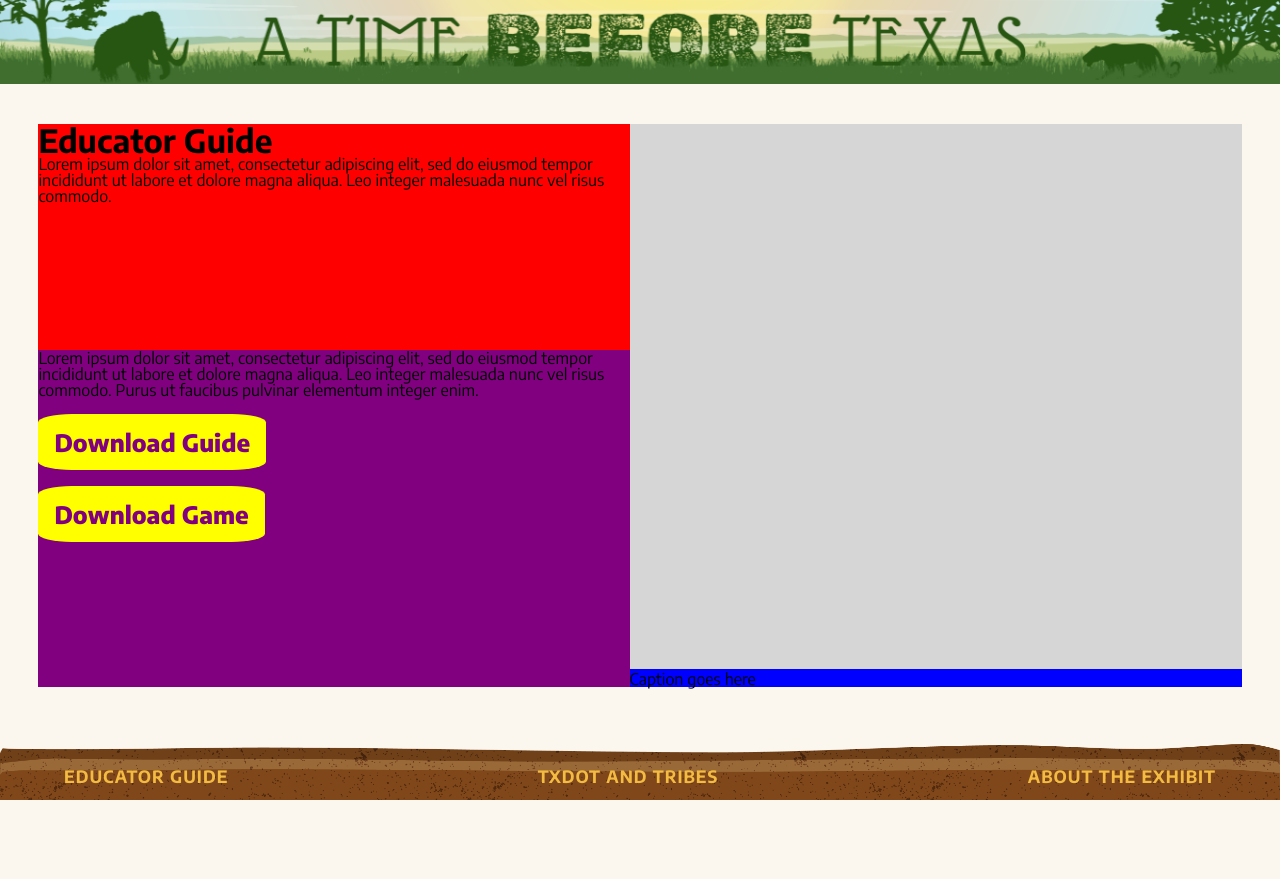
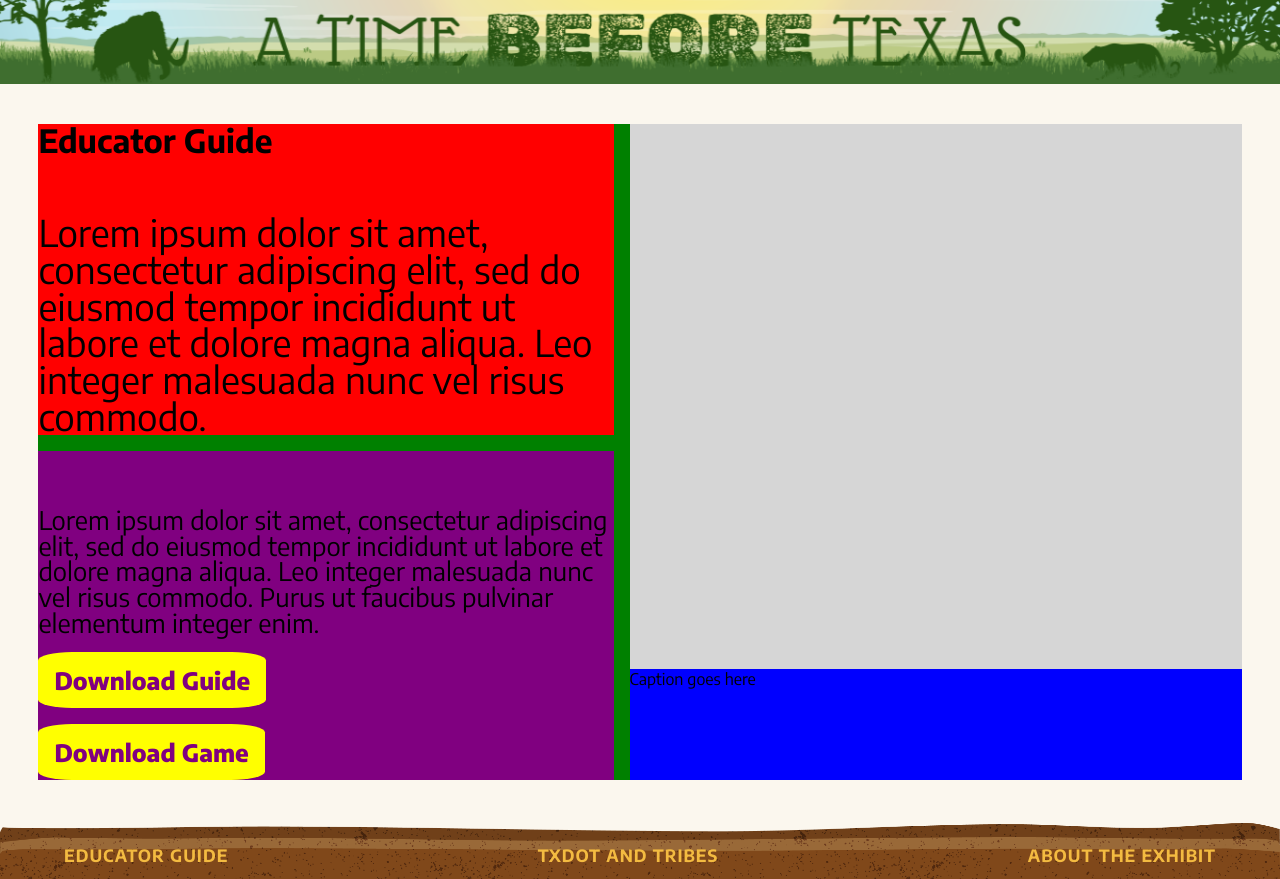
Before and after one commit to scottdickerson/paleoindian-site, a Next.js app: page /educator-guide in a window 1280 px wide. Before the commit the page ends 800 px from the top, so only its background shows below. Built offline with nearby package versions, Linux system fonts and the light colour scheme; a web font is replaced by a local one.

Commit message:
flow of page correct, styling still wrong

```diff
--- a/src/styles/EducatorGuide.module.scss
+++ b/src/styles/EducatorGuide.module.scss
@@ -3,6 +3,7 @@
   margin: 3%;
   display: grid;
   grid-template-columns: 1fr 1fr;
+  gap: 1rem;
   background-color: green;
 }
 
@@ -17,6 +18,18 @@
 
 .thirdColumn {
   background-color: purple;
+}
+
+.firstParagraph {
+  --font-size: calc(1.5rem + 1vw);
+  font-size: var(--font-size);
+  margin-top: 10%;
+}
+
+.secondParagraph {
+  font-size: calc(80% * var(--font-size));
+  font-size: calc(.8rem + 1vw);
+  margin-top: 10%;
 }
 
 .button {
@@ -35,14 +48,14 @@
 }
 
 .footer {
-  position: absolute;
-  bottom: 0%;
+  position: relative;
 }
 
 /* Media query for mobile devices */
 @media (max-width: 950px) {
   .contentWrapper {
-    flex-direction: column;
+    grid-template-columns: 1fr;
+    gap: 0;
   }
 
   .firstColumn,
```
